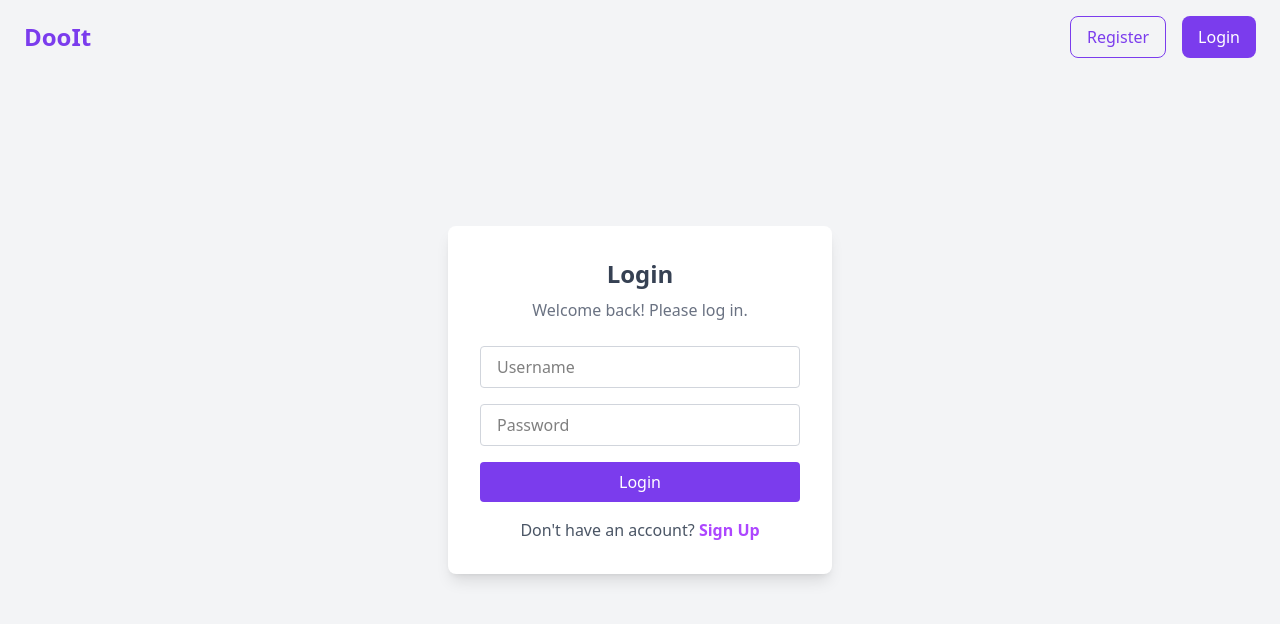
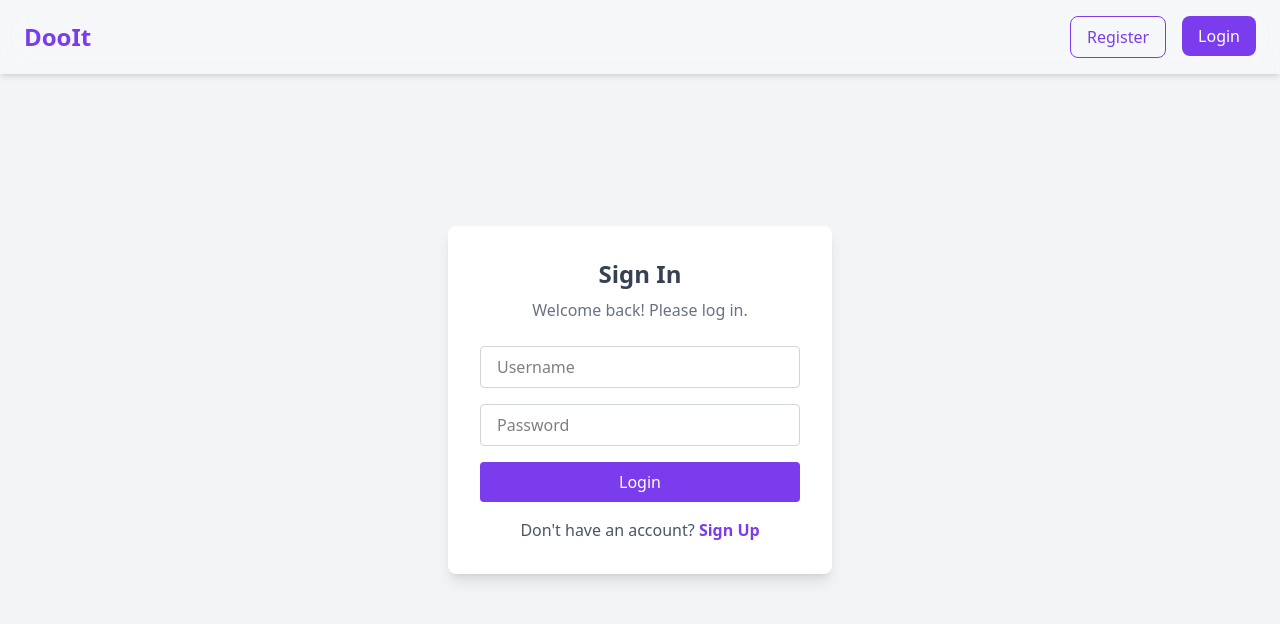
Before and after one commit to Md-Alqma/DooIt, a React (Vite) app in the folder frontend/: page /signin in a window 1280 px wide. Shown: the top 624 px of the page. Built offline with nearby package versions, Linux system fonts and the light colour scheme.

Commit message:
added link for targeting pages

```diff
--- a/frontend/src/App.jsx
+++ b/frontend/src/App.jsx
@@ -5,6 +5,8 @@ import AuthPage from "./pages/AuthPage";
 import Navbar from "./components/Navbar";
 import Footer from "./components/Footer";
 import Todos from "./pages/Todos";
+import Signup from "./pages/Signup";
+import Signin from "./pages/Signin";
 
 function App() {
   return (
@@ -12,8 +14,8 @@ function App() {
       <Navbar />
       <Routes>
         <Route path="/" element={<Home />} />
-        <Route path="/signup" element={<AuthPage type={false} />} />
-        <Route path="/signin" element={<AuthPage type={true} />} />
+        <Route path="/signup" element={<Signup type={false} />} />
+        <Route path="/signin" element={<Signin type={true} />} />
         <Route path="/todos" element={<Todos />} />
       </Routes>
       <Footer />
--- a/frontend/src/components/Navbar.jsx
+++ b/frontend/src/components/Navbar.jsx
@@ -1,53 +1,25 @@
-import React, { useState, useEffect } from "react";
-import { useNavigate } from "react-router-dom";
+import { Link } from "react-router-dom";
 
 const Navbar = () => {
-  const [isScrolled, setIsScrolled] = useState(false);
-  const navigate = useNavigate();
-
-  useEffect(() => {
-    const handleScroll = () => {
-      if (window.scrollY > 50) {
-        setIsScrolled(true);
-      } else {
-        setIsScrolled(false);
-      }
-    };
-
-    window.addEventListener("scroll", handleScroll);
-    return () => window.removeEventListener("scroll", handleScroll);
-  }, []);
-
   return (
-    <nav
-      className={`fixed top-0 left-0 w-full flex justify-between items-center px-6 py-4 transition-all duration-300
-      ${
-        isScrolled ? "backdrop-blur-md bg-white/30 shadow-md" : "bg-transparent"
-      }
-      `}
-    >
-      {/* Logo */}
-      <h1
-        onClick={() => navigate("/")}
-        className="text-2xl font-bold text-[var(--color-primary)]"
-      >
+    <nav className="fixed top-0 left-0 w-full flex justify-between items-center px-6 py-4 bg-white/30 backdrop-blur-md shadow-md">
+      <Link to="/">
+        <h1 className="text-2xl font-bold text-[var(--color-primary)]">
           DooIt
         </h1>
+      </Link>
 
-      {/* Buttons */}
       <div className="flex gap-4">
-        <button
-          onClick={() => navigate("/signup")}
-          className="px-4 py-2 rounded-lg border border-[var(--color-primary)] text-[var(--color-primary)] hover:bg-[var(--color-primary)] hover:text-white transition"
-        >
+        <Link to="/signup">
+          <button className="px-4 py-2 rounded-lg border border-[var(--color-primary)] text-[var(--color-primary)] hover:bg-[var(--color-primary)] hover:text-white transition">
             Register
           </button>
-        <button
-          onClick={() => navigate("/signin")}
-          className="px-4 py-2 rounded-lg bg-[var(--color-primary)] text-white hover:opacity-80 transition"
-        >
+        </Link>
+        <Link to="/signin">
+          <button className="px-4 py-2 rounded-lg bg-[var(--color-primary)] text-white hover:opacity-80 transition">
             Login
           </button>
+        </Link>
       </div>
     </nav>
   );
--- a/frontend/src/pages/Home.jsx
+++ b/frontend/src/pages/Home.jsx
@@ -1,4 +1,5 @@
 import React from "react";
+import { Link } from "react-router-dom";
 
 const Home = () => {
   return (
@@ -42,9 +43,11 @@ const Home = () => {
         </p>
 
         {/* CTA Button */}
-        <button className="mt-4 px-6 py-3 text-lg font-semibold bg-[var(--color-primary)] text-white rounded-lg shadow-md transition duration-300 hover:bg-purple-700 cursor-pointer">
-          Get Started
-        </button>
+        <Link to="/signup">
+          <button className="mt-4 px-6 py-3 text-lg font-semibold bg-[var(--color-primary)] text-white rounded-lg shadow-md transition duration-300 hover:bg-purple-700 cursor-pointer">
+            Get Started
+          </button>
+        </Link>
       </div>
 
       {/* Right Section - Illustration */}
--- /dev/null
+++ b/frontend/src/pages/Signin.jsx
@@ -0,0 +1,35 @@
+import { Link } from "react-router-dom";
+import LoginForm from "../components/LoginForm";
+
+const Signin = () => {
+  return (
+    <div className="min-h-screen flex items-center justify-center bg-gray-100">
+      <div className="bg-white p-8 shadow-lg rounded-lg w-96">
+        <h2 className="text-2xl font-semibold text-center text-gray-700">
+          Sign In
+        </h2>
+        <p className="text-gray-500 text-center mt-2">
+          Welcome back! Please log in.
+        </p>
+
+        <div className="mt-6">
+          <LoginForm />
+        </div>
+
+        <div className="mt-4 text-center">
+          <p className="text-gray-600">
+            Don't have an account?{" "}
+            <Link
+              to="/signup"
+              className="text-[var(--color-primary)] font-semibold hover:underline"
+            >
+              Sign Up
+            </Link>
+          </p>
+        </div>
+      </div>
+    </div>
+  );
+};
+
+export default Signin;
--- /dev/null
+++ b/frontend/src/pages/Signup.jsx
@@ -0,0 +1,35 @@
+import { Link } from "react-router-dom";
+import SignupForm from "../components/SignupForm";
+
+const Signup = () => {
+  return (
+    <div className="min-h-screen flex items-center justify-center bg-gray-100">
+      <div className="bg-white p-8 shadow-lg rounded-lg w-96">
+        <h2 className="text-2xl font-semibold text-center text-gray-700">
+          Sign Up
+        </h2>
+        <p className="text-gray-500 text-center mt-2">
+          Create an account to get started.
+        </p>
+
+        <div className="mt-6">
+          <SignupForm />
+        </div>
+
+        <div className="mt-4 text-center">
+          <p className="text-gray-600">
+            Already have an account?{" "}
+            <Link
+              to="/signin"
+              className="text-[var(--color-primary)] font-semibold hover:underline"
+            >
+              Sign In
+            </Link>
+          </p>
+        </div>
+      </div>
+    </div>
+  );
+};
+
+export default Signup;
```
Lines whose indentation alone changed are shown as unchanged.
